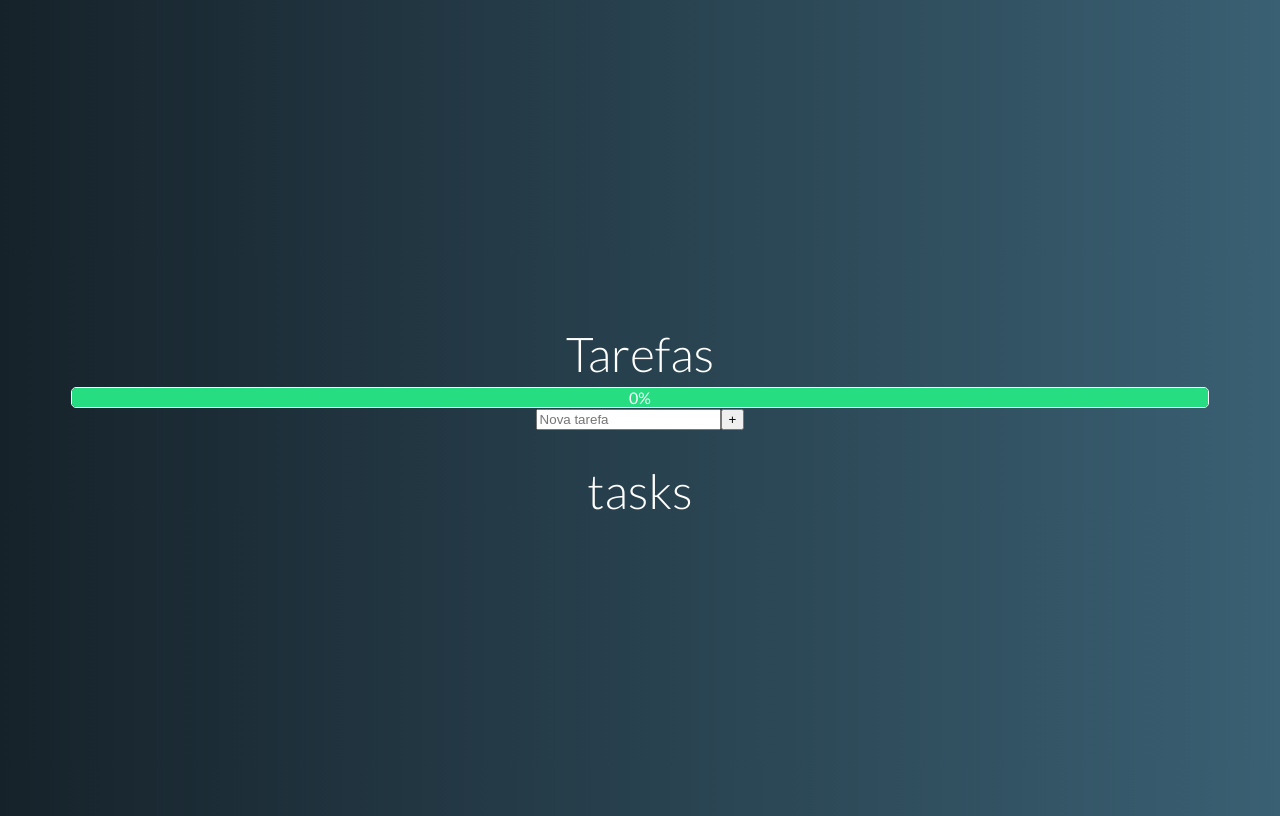
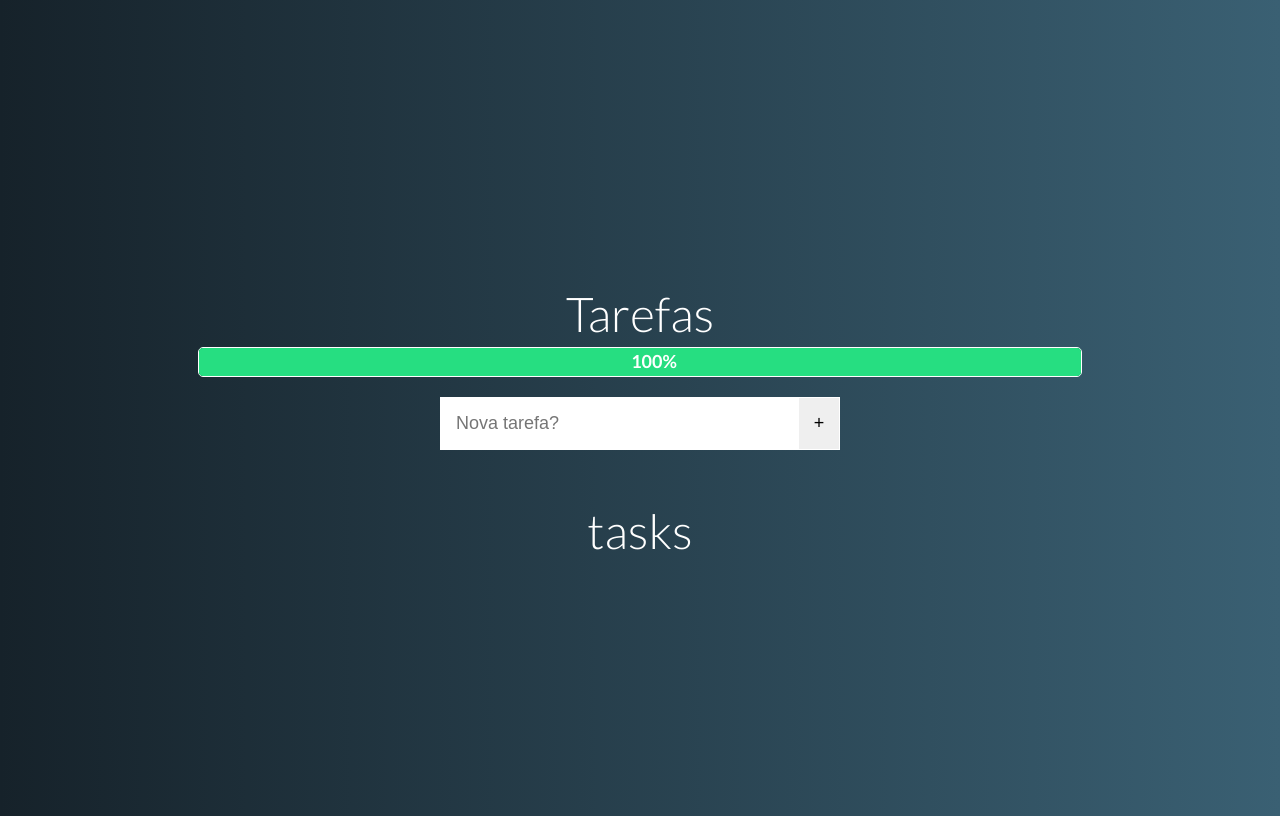
Before and after one commit to vdsou/todo-list-curso-vue, a Vue app: page / in a window 1280 px wide. Built offline with nearby package versions, Linux system fonts and the light colour scheme.

Commit message:
improve some styling

```diff
--- a/src/components/NewTask.vue
+++ b/src/components/NewTask.vue
@@ -1,6 +1,6 @@
 <template>
-  <form action="">
-    <input type="text" placeholder="Nova tarefa" />
+  <form action="" class="new-task-form">
+    <input type="text" placeholder="Nova tarefa?" />
     <button>+</button>
   </form>
 </template>
@@ -9,4 +9,26 @@
 export default {};
 </script>
 
-<style></style>
+<style scoped>
+.new-task-form {
+  margin: 20px 0;
+  border: 1px solid #fff;
+  display: flex;
+  width: 400px;
+}
+input {
+  font-size: 18px;
+  width: 90%;
+  height: 100%;
+  border: none;
+  overflow: hidden;
+  padding: 15px;
+}
+button {
+  font-size: 18px;
+  cursor: pointer;
+  width: 10%;
+  border: none;
+  height: 100%;
+}
+</style>
--- a/src/components/ProgressBar.vue
+++ b/src/components/ProgressBar.vue
@@ -1,24 +1,36 @@
 <template>
   <div class="progress-bar">
-    <div class="progress-percent">0%</div>
+    <span> 100% </span>
+    <div class="progress-percent"></div>
   </div>
 </template>
 
 <script>
-export default {
-
-}
+export default {};
 </script>
 
 <style>
-  .progress-bar{
-    width: 90%;
+span {
+  position: absolute;
+  top: 10%;
+  left: 49%;
+  font-size: 18px;
+  font-weight: 600;
+}
+.progress-bar {
+  position: relative;
+  width: 70%;
   border: 1px solid #fff;
   border-radius: 5px;
   overflow: hidden;
+  height: 30px;
 }
-  .progress-percent{
-    text-align: center;
+.progress-percent {
+  display: flex;
+  justify-content: center;
+  align-items: center;
+  height: 100%;
+  /* width: 0%; */
   background: #26de81;
 }
 </style>
```
Lines whose indentation alone changed are shown as unchanged.
